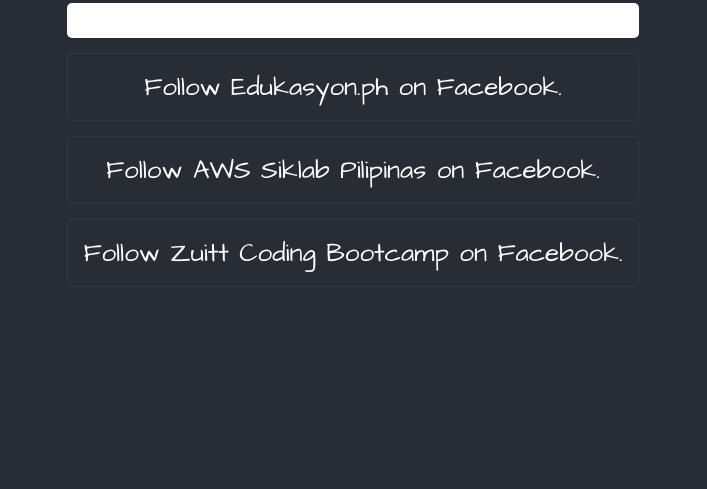
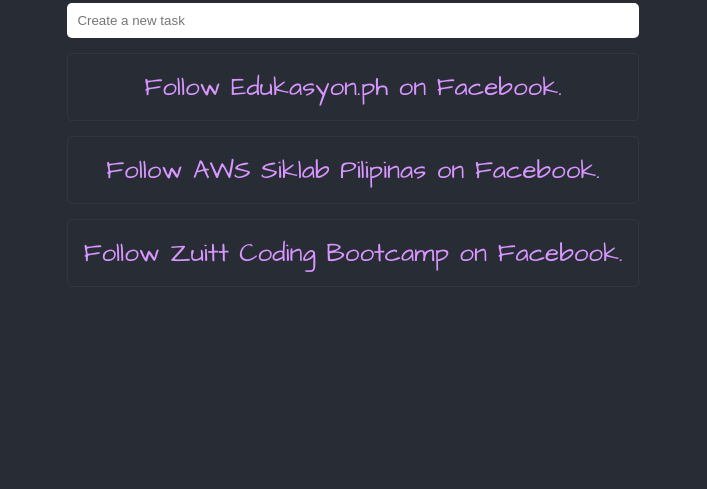
Before and after one commit to shey1719/FCB-React-AWS, a React app: page / in a window 1280 px wide. Shown: the part 311-800 px from the top of the page, without its empty margins (287-994 px from the left). Built offline with nearby package versions, Linux system fonts and the light colour scheme.

Commit message:
Create the inputTaskHandler and useState hook

```diff
--- a/src/components/TasksList.js
+++ b/src/components/TasksList.js
@@ -1,3 +1,4 @@
+import { useState } from "react";
 import Task from "./Task";
 
 function TasksList() {
@@ -7,9 +8,20 @@
 		"Follow Zuitt Coding Bootcamp on Facebook." // 2
 	];
 
+const [taskValue, setTaskValue] = useState("Just another task");
+console.log("taskValue: ", taskValue);
+
+const inputChangeHandler = (e) => {
+  setTaskValue(e.target.value)
+}
+
 	return (
 		<div>
-			<input className="task-input"/>
+			<input
+        className="task-input"
+        placeholder="Create a new task"
+        onChange={inputChangeHandler}
+      />
 			<ul>
 				{taskItemsList.map((task, index) => {
 					return <Task key={index} taskName={task} />;
--- a/src/index.css
+++ b/src/index.css
@@ -22,7 +22,7 @@
   align-items: center;
   justify-content: center;
   font-size: calc(10px + 2vmin);
-  color: white;
+  color: #d896ff;
 }
 
 ul {
```
